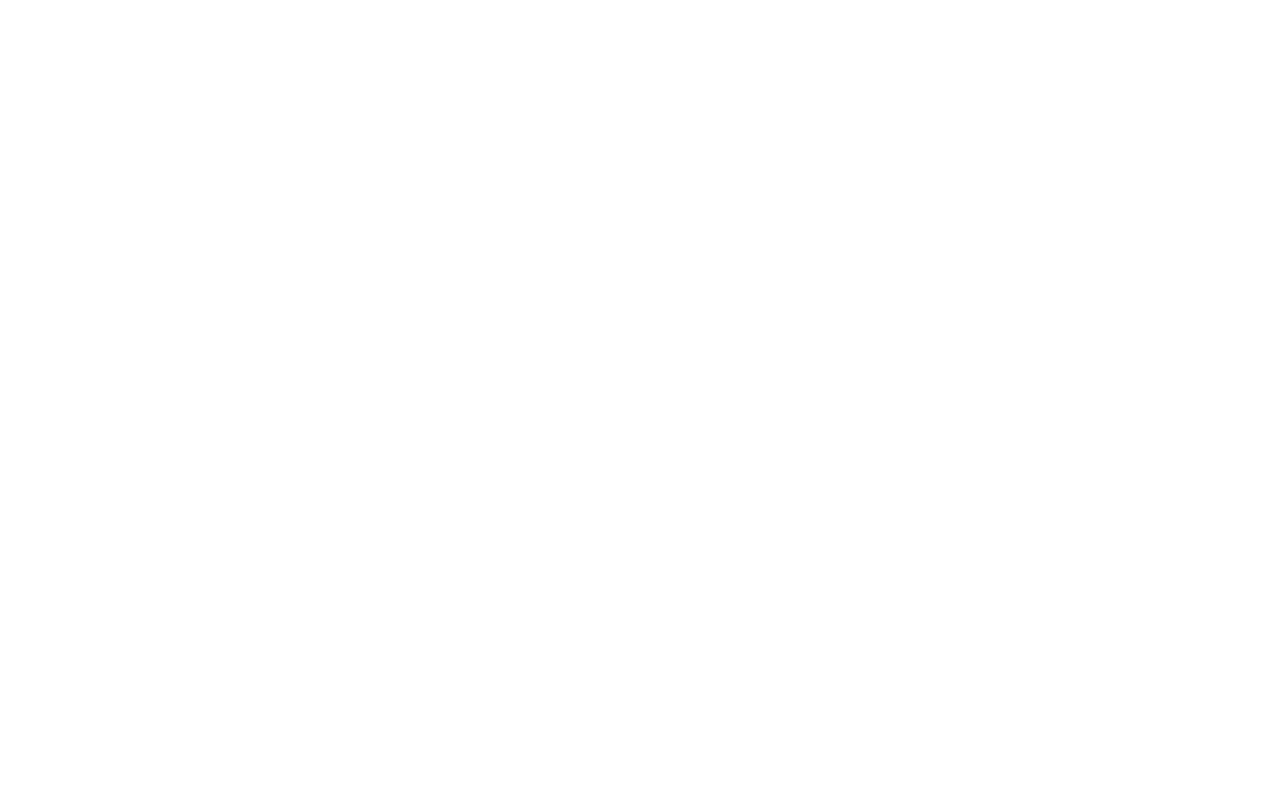
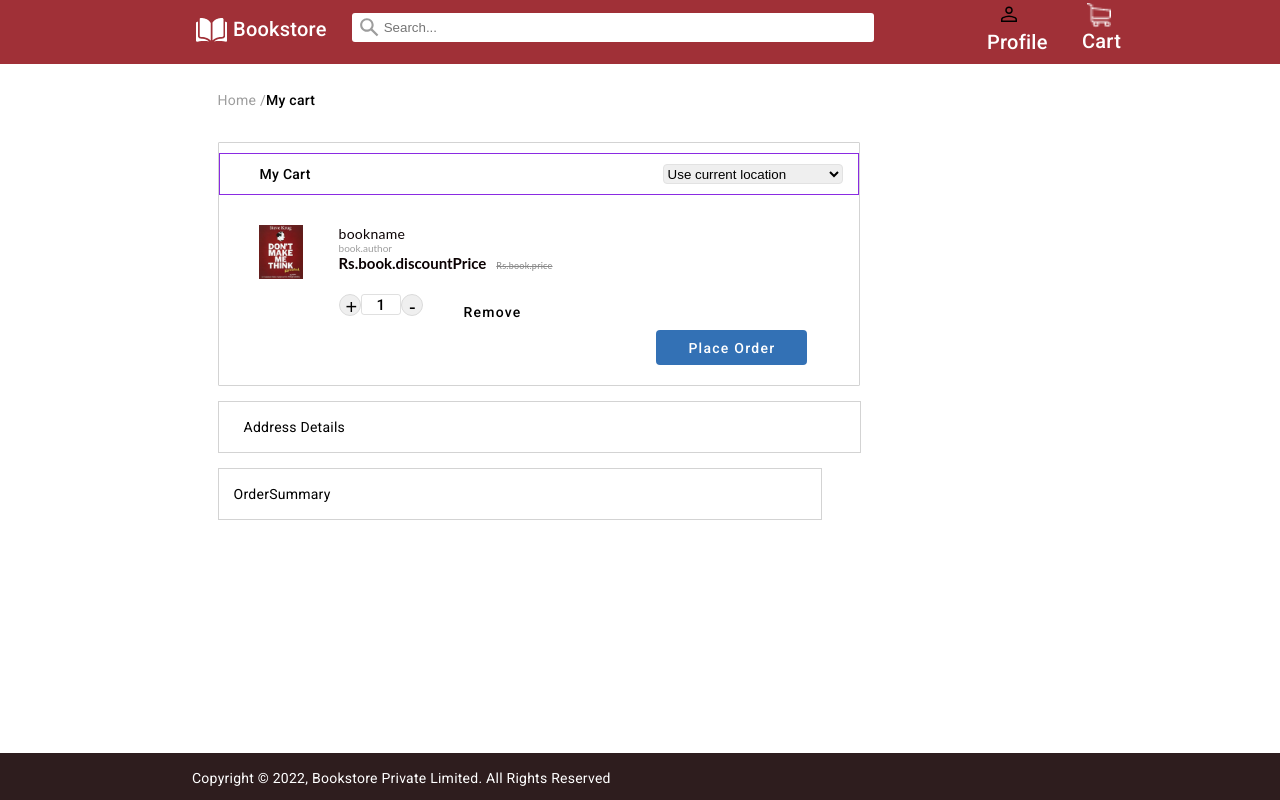
Before and after one commit to karanmaurya15/BookStore, an Angular app in the folder BookStore/: page /dashboard/cart in a window 1280 px wide. Before the commit this address led to /. Built offline with nearby package versions, Linux system fonts and the light colour scheme; sample sign-in values are in the browser's storage.

Commit message:
[Karan] design cart and API

```diff
--- /dev/null
+++ b/BookStore/src/app/Components/cart/cart.component.html
@@ -0,0 +1,57 @@
+<div class="main-div">
+    <div class="bookHead">
+        <p class="home" routerLink="/dashboard/displaybook">Home / </p>
+        <p style="color: black; font-weight: 500;">My cart</p>
+    </div>
+
+    <!-- book in Cart -->
+    <div class="booksOuterDiv">
+        <div class="cart-detail">
+            <span style="color: black; font-weight: 500;">My Cart</span>
+            <select class="dropdown-select">
+                <option value="">Use current location</option>
+                <option value="location-1">Location</option>
+            </select>
+        </div>
+        <div class="bookDetail">
+            <div class="bookInfo">
+                <div class="image">
+                    <img style="width: 44px;  height: 54px;" src="../../../assets/pic-1.png">
+                </div>
+                <div class="bookData">
+                    <span class="bookName">bookname</span>
+                    <span class="authorName"> book.author</span>
+                    <div>
+                        <span class="discountPrice">Rs.book.discountPrice</span>
+                        <span class="originalPrice">Rs.book.price</span>
+                    </div>
+                    <div class="buttons">
+                        <div class="plus-minus">
+                            <button>+</button>
+                            <span class="cartQty">1</span>
+                            <button>-</button>
+                        </div>
+                        <button mat-stroked-button class="remove"> Remove</button>
+                    </div>
+                </div>
+            </div>
+            <div class="blueButton">
+                <button id="btn" mat-flat-button>Place Order</button>
+            </div>
+        </div>
+    </div>
+
+
+    <!-- Address details -->
+    <div class="address">
+        <div class="editAddress">
+            <span>Address Details</span>
+        </div>
+    </div>
+
+    <!-- Order summary -->
+    <div class="order-summary">
+        <div>
+            <span class="order">OrderSummary</span>
+        </div>
+    </div>
--- /dev/null
+++ b/BookStore/src/app/Components/cart/cart.component.scss
@@ -0,0 +1,274 @@
+.main-div{
+    padding-bottom: 80px;
+    padding-left: 17%;
+    margin-top: 5px;
+    height: fit-content;
+  }
+
+  .bookHead{
+      display: flex;
+      width: 30vw;
+      margin-top: 30px;
+    }
+    .home {
+      color: #9D9D9D;
+    }
+
+    .booksOuterDiv{
+      display: flex;
+      flex-wrap: wrap;
+      width: 50vw;
+      //height: 30vh;
+      background: #FFFFFF 0% 0% no-repeat padding-box;
+      border: 1px solid lightgray;
+      border-radius: 1px;
+      margin-top: 20px;
+      margin-bottom: 30px;
+      padding-bottom: 20px;
+      //border: 1px solid red;
+    }
+
+    .cart-detail {
+      border: 1px solid blueviolet;
+      width: 44vw;
+      display: flex;
+      flex-direction: row;
+      justify-content: space-between;
+      margin-top: 10px;
+      padding: 10px 40px;
+    }
+    .dropdown-select{
+      width: 180px;
+      border-radius: 4px;
+      border:1px solid #E2E2E2 ;
+      margin-right: -25px;
+      //outline: none;
+      //border: none;
+    }
+    .bookDetail{
+      display: flex;
+      flex-direction: column;
+      width: 48vw;
+     }
+    .bookInfo{
+        display: flex;
+        flex-direction: row;
+        margin-left: 40px;
+        margin-top: 20px;
+    }
+
+    .image{
+      padding-top: 10px;
+      width: 80px;
+    }
+    .bookData{
+      margin-top: 10px;
+      display: flex;
+      flex-direction: column;
+    }
+    .bookName{
+      color: #0A0102;
+      font:normal normal normal 14px/17px Lato;
+    }
+    .authorName{
+      font: normal normal normal 10px/12px Lato;
+      letter-spacing: 0px;
+      color: #9D9D9D;
+    }
+  .discountPrice{
+    font: normal normal bold 15px/18px Lato;
+    letter-spacing: 0px;
+    color: #0A0102;
+    margin-right: 10px;
+  }
+  .originalPrice{
+      font: normal normal normal 9px/11px Lato;
+      text-decoration: line-through;
+      color: #878787;
+  }
+
+
+  .buttons {
+    display: flex;
+    flex-direction: row;
+    margin-top: 20px;
+  }
+
+  .plus-minus {
+    display: flex;
+    flex-direction: row;
+    justify-content: space-evenly;
+  }
+
+  .plus-minus button {
+    border: 1px solid #DBDBDB;
+    padding: -10px -10px 0px 0px;
+    border-radius: 20px;
+    width: 22px;
+    height: 22px;
+    font-size: 20px;
+  }
+
+  .cartQty {
+    padding-left: 15px;
+    padding-right: 15px;
+    border: 1px solid;
+    border-radius: 3px;
+    align-items: center;
+    border-color: rgba(0, 0, 0, .12);
+    font-size: 15px;
+    font-weight: 500;
+    height: 19px;
+  }
+
+  .remove {
+    margin-left: 25px;
+    border: none;
+    background-color: transparent;
+  }
+
+  .blueButton{
+    text-align: end;
+    width: 46vw;
+    }
+    #btn{
+    //font-size: 2px;
+    width: 151px;
+    height: 35px;
+    background-color: #3371B5;
+    border: none;
+    color: white;
+    }
+
+  .address{
+    padding: 15px;
+    width: 47.2vw;
+    margin-top: -15px;
+    padding-left: 25px;
+    border: 1px solid lightgray;
+    // border: 1px solid red;
+  }
+
+
+  .order-summary{
+    padding: 15px;
+    width: 48vw;
+    //height: 6vh;
+    margin-top: 15px;
+
+    border: 1px solid lightgray;
+    //border: 1px solid red;
+  }
+
+    @media only screen and (max-width:1407px) {
+      .order-summary{
+        width: 44.7vw !important;
+      }
+    }
+    @media only screen and (max-width:1280px) {
+      .order-summary{
+        width: 44.5vw;
+      }
+      .address{
+        width: 47vw;
+      }
+    }
+    @media only screen and (max-width:1024px) {
+      .order-summary{
+        width: 42.8vw !important;
+      }
+      .address{
+        width: 46.2vw;
+      }
+    }
+    @media only screen and (max-width:912px) {
+      .booksOuterDiv{
+        width: 60vw;
+      }
+      .order-summary{
+        width: 52vw !important;
+      }
+      .address{
+        width: 55.5vw;
+      }
+      .cart-detail {
+        border: 1px solid blueviolet;
+        width: 49vw;
+      }
+      .blueButton{
+        width: 55vw;
+      }
+    }
+    @media only screen and (max-width:768px) {
+      .order-summary{
+        width: 50.5vw !important;
+      }
+      .address{
+        width: 55vw;
+      }
+    }
+    @media only screen and (max-width:820px) {
+      .order-summary{
+        width: 50.3vw !important;
+      }
+      .address{
+        width: 55vw;
+      }
+    }
+    @media only screen and (max-width:540px) {
+      .booksOuterDiv{
+        width: 85vw;
+      }
+      .order-summary{
+        width: 71.5vw !important;
+      }
+      .address{
+        width: 78vw;
+      }
+      .cart-detail {
+        width: 68vw;
+      }
+      .blueButton{
+        width: 78vw;
+      }
+    }
+    @media only screen and (max-width:415px) {
+      .booksOuterDiv{
+        width: 120vw;
+      }
+      .order-summary{
+        width: 102vw !important;
+      }
+      .address{
+        width: 110vw;
+      }
+      .cart-detail {
+        width: 95vw;
+      }
+      .blueButton{
+        width: 110vw;
+      }
+    }
+    @media only screen and (max-width:280px) {
+      .bookHead{
+        width: 40vw;
+      }
+      .booksOuterDiv{
+        width: 170vw;
+      }
+      .order-summary{
+        width: 145vw !important;
+      }
+      .address{
+        width: 157vw;
+      }
+      .cart-detail {
+        width: 130vw;
+      }
+      .blueButton{
+        width: 150vw;
+      }
+      .main-div{
+        padding-left: 100px;
+      }
+    }
--- a/BookStore/src/app/Components/displaybook/displaybook.component.html
+++ b/BookStore/src/app/Components/displaybook/displaybook.component.html
@@ -8,8 +8,8 @@
 </div>
 <div class="container">
     <div class="box1" *ngFor="let book of childArray ">
-        <div class="image">
-            <img src="../../../assets/pic-1.png" alt=""  routerLink="/dashboard/quickview"/>
+        <div class="image" (click)="onBookclick(book)" routerLink="/dashboard/quickview">
+            <img src="../../../assets/pic-1.png"  alt="" />
         </div>
         <div class="content">
             <h3 class="contentName" style="font-size: medium; font-weight: 500">
--- a/BookStore/src/app/Components/header/header.component.html
+++ b/BookStore/src/app/Components/header/header.component.html
@@ -30,7 +30,7 @@
                 <p style="margin-left: 10px;">Wishlist</p>
             </mat-menu>
             <div class="icons">
-                <span><img class="iconImage" src="../../../assets/cart.png"></span>
+                <span><img class="iconImage" src="../../../assets/cart.png" routerLink="/dashboard/cart"></span>
                 <p style="margin-left: 20px; margin-top: -12px;">Cart</p>
             </div>
         </div>
--- a/BookStore/src/app/Components/quickview/quickview.component.html
+++ b/BookStore/src/app/Components/quickview/quickview.component.html
@@ -15,7 +15,7 @@
                 </div>
             </div>
             <div class="buttonsDiv">
-                <button class="bag" mat-flat-button style="background-color: brown;">ADD TO BAG</button>
+                <button class="bag" mat-flat-button style="background-color: brown;" (click)="addToCart()">ADD TO BAG</button>
                 <button class="wishlist">
                     <mat-icon class="wishimg1">favorite</mat-icon>
                     <p class="text">WISHLIST</p></button>
@@ -23,8 +23,8 @@
         </div>
         <div class="book-details">
             <div class="book-info">
-                <p class="bookName">Don't Make Me Think</p>
-                <p class="authorName"> by steve</p>
+                <p class="bookName">{{ Book.bookName }}</p>
+                <p class="authorName">{{ Book.author }}</p>
                 <div class="rating">
                     <div class="rating-num">
                         <span>4.1</span>
@@ -32,8 +32,8 @@
                     <p class="bookQuantity"></p>
                 </div>
                 <div>
-                    <span class="discountPrice">Rs.1500</span>
-                    <span class="originalPrice">Rs. 2000</span>
+                    <span class="discountPrice">Rs. {{ Book.discountPrice }}</span>
+                    <span class="originalPrice">Rs. {{ Book.price}}</span>
                 </div>
             </div>
             <hr class="line"/>
--- a/BookStore/src/app/Services/DataService/data.service.ts
+++ b/BookStore/src/app/Services/DataService/data.service.ts
@@ -1,9 +1,17 @@
 import { Injectable } from '@angular/core';
+import { BehaviorSubject } from 'rxjs';
 
 @Injectable({
   providedIn: 'root'
 })
 export class DataService {
 
+  private openbook = new BehaviorSubject([]);
+
+  getbookdetails=this.openbook.asObservable();
+
   constructor() { }
+  SendBookDetails(book:any){
+    this.openbook.next(book);
+  }
 }
--- a/BookStore/src/app/app-routing.module.ts
+++ b/BookStore/src/app/app-routing.module.ts
@@ -8,6 +8,7 @@
 import { SignupComponent } from './Components/signup/signup.component';
 import { AuthenticationGuard } from './Authguard/authentication.guard';
 import { QuickviewComponent } from './Components/quickview/quickview.component';
+import { CartComponent } from './Components/cart/cart.component';
 
 const routes: Routes = [
   {path : '' , redirectTo: '/login', pathMatch: 'full'},
@@ -17,7 +18,8 @@
   children:[
     // {path:'get-all-books',component:GetAllBooksComponent},
     {path:'displaybook',component:GetAllBooksComponent},
-    {path:'quickview',component:QuickviewComponent}
+    {path:'quickview',component:QuickviewComponent},
+    {path:'cart',component:CartComponent}
   ]}
 ]
 
--- a/BookStore/src/app/app.module.ts
+++ b/BookStore/src/app/app.module.ts
@@ -21,6 +21,7 @@
 import { AuthguardService } from './Services/AuthguardService/authguard.service';
 import { QuickviewComponent } from './Components/quickview/quickview.component';
 import { MatIconModule } from '@angular/material/icon';
+import { CartComponent } from './Components/cart/cart.component';
 
 
 
@@ -34,6 +35,7 @@
     GetAllBooksComponent,
     DisplaybookComponent,
     QuickviewComponent,
+    CartComponent,
 
   ],
   imports: [
```
Also changed, not shown: BookStore/src/app/Components/cart/cart.component.ts (added, +10 -0 lines), BookStore/src/app/Components/displaybook/displaybook.component.ts (+15 -3 lines), BookStore/src/app/Components/quickview/quickview.component.ts (+23 -2 lines), BookStore/src/app/Services/CartService/cart.service.ts (added, +24 -0 lines), 2 other files (tests, documents, lock files or other folders).
